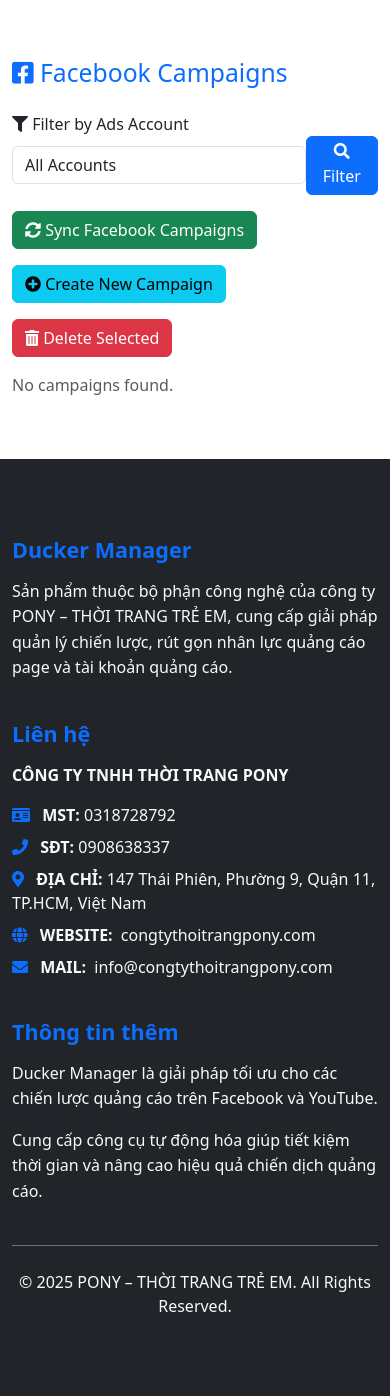
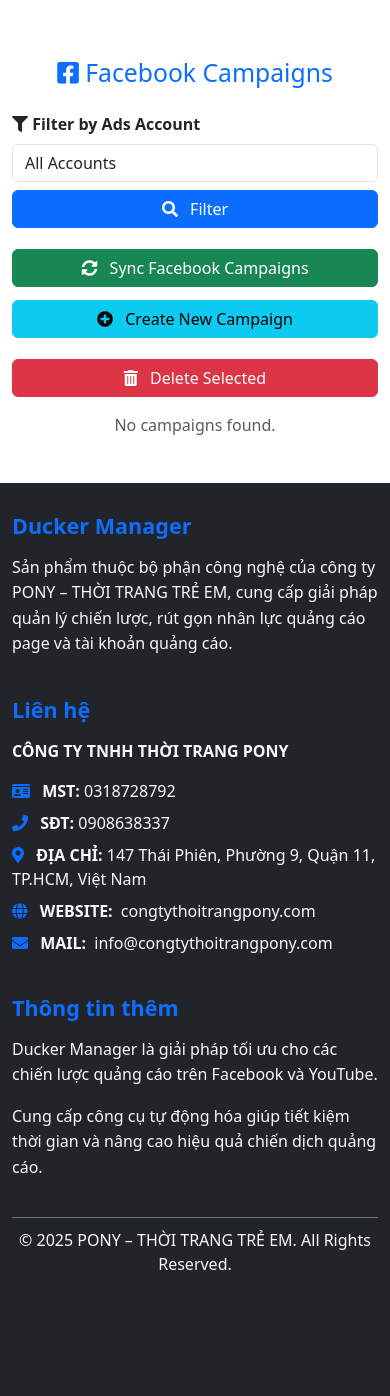
Before and after one commit to TrinhChung/GetVideo, a Flask app: page /campaign_fb/list in a window 390 px wide. Shown: the part 56-1452 px from the top of the page. After the commit the page ends 1326 px from the top, so only its background shows below. Run offline with Flask 3, Linux system fonts and the light colour scheme; the visitor is signed in with stand-in values (Sample User, id 1); data that the repository does not hold is empty; some libraries are stand-ins or nearby versions.

Commit message:
refactor ui

```diff
--- a/templates/account_fb.html
+++ b/templates/account_fb.html
@@ -76,8 +76,8 @@
 	@media (max-width: 576px) {
 		.profile-wrapper {
 			flex-direction: column;
-			align-items: center;
-			text-align: center;
+			align-items: left;
+			text-align: left;
 		}
 
 		.avatar {
--- a/templates/ad_accounts.html
+++ b/templates/ad_accounts.html
@@ -38,7 +38,6 @@
 {% endblock %}
 
 {% block content %}
-<div class="container">
     <h1 class="text-dark mb-4 text-center text-md-start">Ad Account List</h1>
 
     {% if ad_accounts %}
@@ -48,7 +47,6 @@
                 <tr>
                     <th>#</th>
                     <th>Account Name</th>
-                    <th>Account ID</th>
                     <th>Status</th>
                     <th>Balance</th>
                     <th>Amount Spent</th>
@@ -63,7 +61,6 @@
                 <tr>
                     <td>{{ loop.index }}</td>
                     <td>{{ account.name }}</td>
-                    <td>{{ account.facebook_ad_account_id }}</td>
                     <td>
                         {% if account.account_status == 1 %}
                         <span class="badge bg-success">Active</span>
@@ -89,7 +86,6 @@
     {% else %}
     <div class="alert alert-info text-center">No ad accounts found</div>
     {% endif %}
-</div>
 {% endblock %}
 
 {% block extra_js %}
--- a/templates/facebook_campaign_list.html
+++ b/templates/facebook_campaign_list.html
@@ -1,55 +1,121 @@
 {% extends 'base.html' %}
 {% block title %}Facebook Campaigns{% endblock %}
+
+{% block extra_css %}
+<style>
+	/* Responsive table */
+	.table-responsive {
+		overflow-x: auto;
+	}
+
+	/* Điều chỉnh giao diện trên màn hình nhỏ */
+	@media (max-width: 992px) {
+		h2 {
+			font-size: 24px;
+			text-align: center;
+		}
+
+		.form-group {
+			flex-direction: column;
+			align-items: stretch;
+		}
+
+		.filter-btn {
+			margin-top: 10px;
+			width: 100%;
+			justify-content: center;
+		}
+
+		.table th,
+		.table td {
+			font-size: 14px;
+			padding: 8px;
+			white-space: nowrap;
+			/* Tránh bị vỡ dòng */
+		}
+	}
+
+	@media (max-width: 576px) {
+		h2 {
+			font-size: 22px;
+		}
+
+		.table th,
+		.table td {
+			font-size: 12px;
+			padding: 6px;
+		}
+
+		.btn {
+			width: 100%;
+			margin-bottom: 5px;
+		}
+	}
+</style>
+{% endblock %}
+
 {% block content %}
-<div>
-	<h2 class="my-4 text-primary"><i class="fab fa-facebook-square"></i> Facebook Campaigns</h2>
+<h2 class="my-4 text-primary text-center">
+	<i class="fab fa-facebook-square"></i> Facebook Campaigns
+</h2>
 
 <!-- Form lọc chiến dịch theo tài khoản quảng cáo -->
 <form method="GET" action="{{ url_for('ads_manager.list_fb_campaigns') }}" class="mb-3">
 	{{ form.csrf_token }}
-		<label for="ad_account_filter" class="mr-2 font-weight-bold"><i class="fas fa-filter"></i> Filter by Ads
-			Account</label>
-		<div class="form-group d-flex align-items-center">
-			<select name="ad_account_filter" id="ad_account_filter" class="form-control mr-2">
+	<label for="ad_account_filter" class="form-label fw-bold">
+		<i class="fas fa-filter"></i> Filter by Ads Account
+	</label>
+	<div class="row g-2">
+		<div class="col-12 col-md-8">
+			<select name="ad_account_filter" id="ad_account_filter" class="form-control">
 				<option value="">All Accounts</option>
 				{% for account in facebook_ad_accounts %}
-				<option value="{{ account.id }}"
-					{% if request.args.get('ad_account_filter') == account.id|string %}selected{% endif %}>
+				<option value="{{ account.id }}" {% if request.args.get('ad_account_filter')==account.id|string %}selected{% endif %}>
 					{{ account.name }}
 				</option>
 				{% endfor %}
 			</select>
-			<button type="submit" class="btn btn-primary flex flex-row m-lg-1 filter-btn">
-				<i class="fas fa-search"></i>
-				<div>Filter</div>
+		</div>
+		<div class="col-12 col-md-4">
+			<button type="submit" class="btn btn-primary w-100">
+				<i class="fas fa-search me-2"></i> Filter
 			</button>
 		</div>
+	</div>
 </form>
-	<!-- Button Đồng Bộ Chiến Dịch với Facebook -->
+
+<!-- Button Actions -->
+<div class="row g-2 mb-3">
+	<div class="col-12 col-md-6">
 		<form method="POST" action="{{ url_for('ads_manager.sync_campaigns') }}">
 			{{ form.csrf_token }}
-		<button type="submit" id="sync-fb-button" class="btn btn-success mb-3">
-			<i class="fas fa-sync-alt"></i> Sync Facebook Campaigns
+			<button type="submit" id="sync-fb-button" class="btn btn-success w-100">
+				<i class="fas fa-sync-alt me-2"></i> Sync Facebook Campaigns
+			</button>
+		</form>
+	</div>
+	<div class="col-12 col-md-6">
+		<a href="{{ url_for('ads_manager.create_fb_campaign') }}" class="btn btn-info w-100">
+			<i class="fas fa-plus-circle me-2"></i> Create New Campaign
+		</a>
+	</div>
+</div>
+
+<form method="POST" action="{{ url_for('ads_manager.delete_selected_campaigns') }}">
+	{{ form.csrf_token }}
+	<button type="submit" class="btn btn-danger mb-3 w-100">
+		<i class="fas fa-trash-alt me-2"></i> Delete Selected
 	</button>
 
-		<!-- Button Tạo Campaign Mới -->
-		<a href="{{ url_for('ads_manager.create_fb_campaign') }}" class="btn btn-info mb-3">
-			<i class="fas fa-plus-circle"></i> Create New Campaign
-		</a>
-	</form>
-<form method="POST" action="{{ url_for('ads_manager.delete_selected_campaigns') }}">
-	{{ form.csrf_token }}
-	<button type="submit" class="btn btn-danger mb-3" id="delete_selected">
-		<i class="fas fa-trash-alt"></i> Delete Selected
-	</button>
 	<!-- Bảng Chiến Dịch -->
 	{% if campaigns %}
+	<div class="table-responsive">
 		<table class="table table-bordered table-striped">
 			<thead class="table-dark">
 				<tr>
 					<th scope="col"><input type="checkbox" id="select_all" onclick="selectAll()"></th>
 					<th scope="col">Campaign ID</th>
-				<th scope="col">Name</th>
+					<th class="text-start" scope="col">Name</th>
 					<th scope="col">Objective</th>
 					<th scope="col">Status</th>
 					<th scope="col">Created Time</th>
@@ -63,7 +129,7 @@
 				<tr>
 					<td><input type="checkbox" name="selected_campaigns" value="{{ campaign.facebook_campaign_id }}"></td>
 					<td class="fw-bold text-primary">{{ campaign.facebook_campaign_id }}</td>
-				<td>{{ campaign.name }}</td>
+					<td class="text-start">{{ campaign.name }}</td>
 					<td>{{ campaign.objective }}</td>
 					<td>
 						<span class="badge {% if campaign.status == 'ACTIVE' %}bg-success{% else %}bg-secondary{% endif %}">
@@ -78,20 +144,11 @@
 				{% endfor %}
 			</tbody>
 		</table>
+	</div>
 	{% else %}
-	<p class="text-muted">No campaigns found.</p>
-	{% endif %}
-
-	<!-- Phân trang -->
-	{% if pagination %}
-	<nav aria-label="Page navigation example">
-		<ul class="pagination justify-content-center">
-			{{ pagination.links }}
-		</ul>
-	</nav>
+	<p class="text-muted text-center">No campaigns found.</p>
 	{% endif %}
 </form>
-</div>
 
 <script>
 	function selectAll() {
--- a/templates/footer.html
+++ b/templates/footer.html
@@ -1,4 +1,4 @@
-<footer class="bg-dark text-light py-5">
+<footer class="bg-dark text-light">
     <div class="container">
         <div class="row g-4 justify-content-between">
             <!-- Company Description -->
@@ -66,8 +66,8 @@
         </div>
 
         <!-- Copyright -->
-		<div class="border-top border-secondary mt-4 pt-4 text-center">
-			<p class="text-light fs-6 mb-0">
+        <div class="border-top border-secondary text-center">
+            <p class="text-light fs-6 copyright-text">
                 &copy; 2025 PONY – THỜI TRANG TRẺ EM. All Rights Reserved.
             </p>
         </div>
@@ -78,6 +78,7 @@
     .container {
         background-color: transparent;
     }
+
     .hover-opacity:hover {
         opacity: 0.8;
         transition: opacity 0.2s ease-in-out;
@@ -90,4 +91,15 @@
     .lh-base {
         line-height: 1.6 !important;
     }
+
+    /* Remove unnecessary padding and margin for copyright */
+    .copyright-text {
+        margin: 0;
+        padding: 10px 0;
+        font-size: 14px;
+    }
+
+    .border-top {
+        margin-top: 20px;
+    }
 </style>
```
Also changed, not shown: templates/page_posts.html (+61 -23 lines), templates/pages.html (+11 -41 lines). Lines whose indentation alone changed are shown as unchanged.
